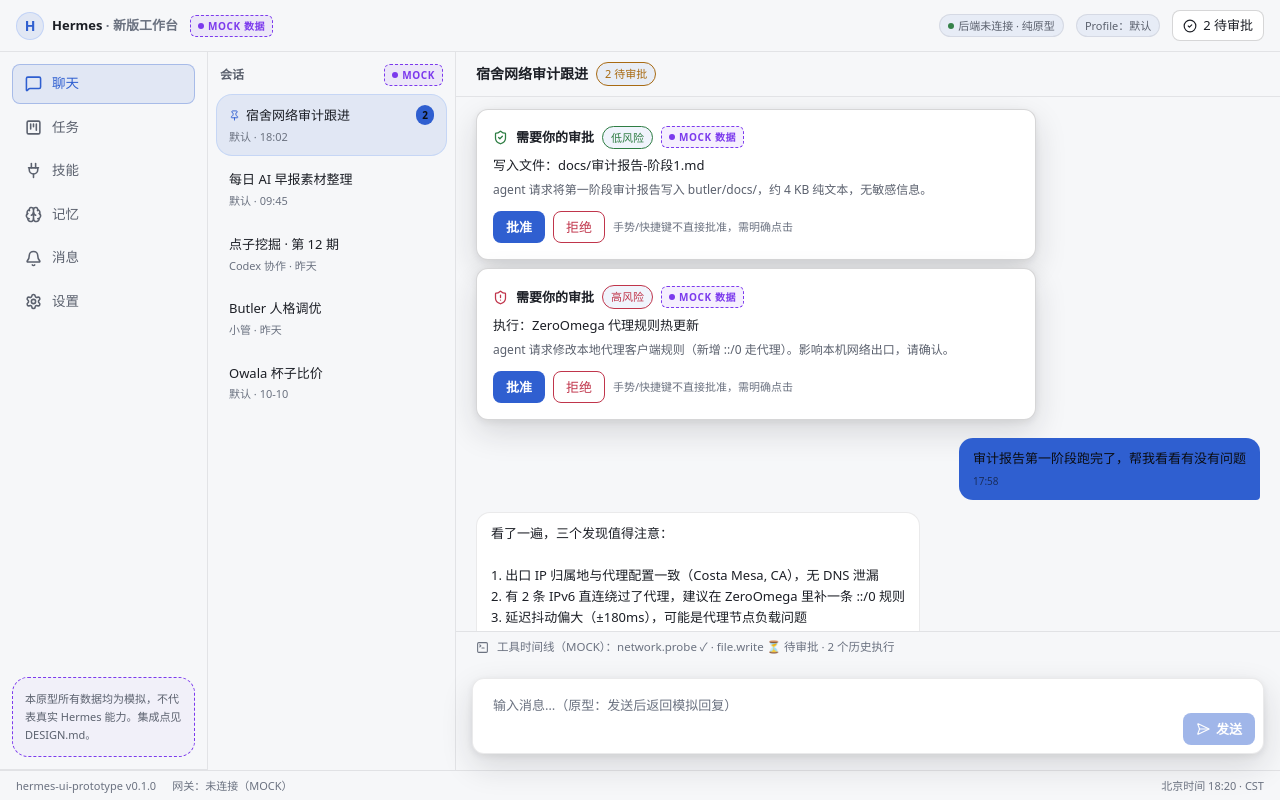
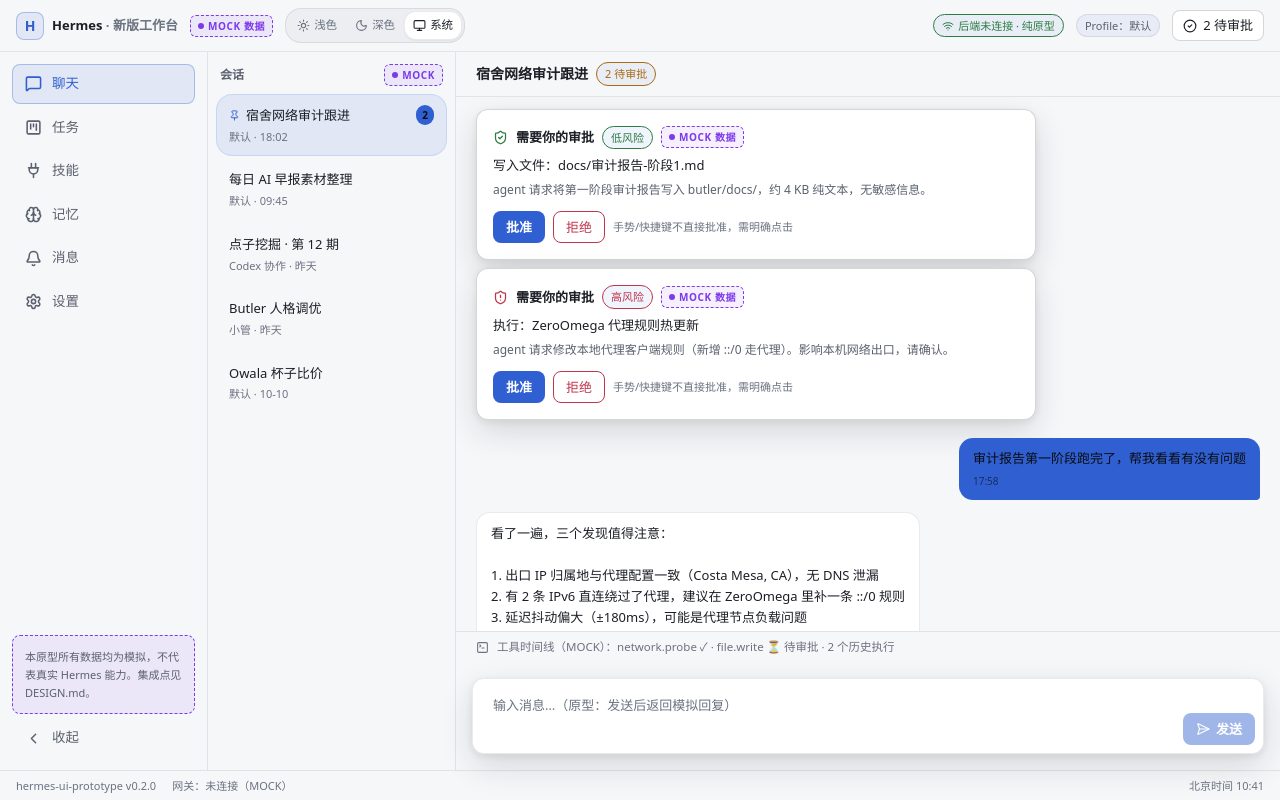
Before and after one commit to zimowan5-coder/Wan-s-Hermes-UI, a React (Vite) app in the folder prototype/: page / in a window 1280 px wide. Built offline with nearby package versions, Linux system fonts and the light colour scheme.

Commit message:
feat(shell): 可折叠导航 + 主题切换器 + 动态审批数 + 实时时钟

```diff
--- a/prototype/src/App.tsx
+++ b/prototype/src/App.tsx
@@ -1,5 +1,7 @@
-import { useState } from 'react'
+import { useMemo, useState } from 'react'
 import { Shell, type ViewId } from './components/Shell'
+import { mockApprovals, type Approval } from './mock/data'
+import { useTheme } from './theme/theme'
 import { ChatView } from './views/ChatView'
 import { MemoryView } from './views/MemoryView'
 import { MessagingView } from './views/MessagingView'
@@ -8,11 +10,29 @@ import { SkillsView } from './views/SkillsView'
 import { TasksView } from './views/TasksView'
 
 export default function App() {
+  const { mode, setMode } = useTheme()
   const [view, setView] = useState<ViewId>('chat')
+  const [approvals, setApprovals] = useState<Approval[]>(mockApprovals)
+  const [connectionOk, setConnectionOk] = useState(true) // MOCK：模拟连接状态
+
+  const pendingCount = useMemo(() => approvals.filter(a => a.status === 'pending').length, [approvals])
+
+  const decideApproval = (id: string, ok: boolean) =>
+    setApprovals(prev => prev.map(a => (a.id === id ? { ...a, status: ok ? 'approved' : 'denied' } : a)))
 
   return (
-    <Shell view={view} setView={setView}>
-      {view === 'chat' && <ChatView />}
+    <Shell
+      view={view}
+      setView={setView}
+      themeMode={mode}
+      onThemeChange={setMode}
+      pendingApprovals={pendingCount}
+      connectionOk={connectionOk}
+      onToggleConnection={() => setConnectionOk(v => !v)}
+    >
+      {view === 'chat' && (
+        <ChatView approvals={approvals} onDecideApproval={decideApproval} connectionOk={connectionOk} />
+      )}
       {view === 'tasks' && <TasksView />}
       {view === 'skills' && <SkillsView />}
       {view === 'memory' && <MemoryView />}
--- a/prototype/src/components/Shell.tsx
+++ b/prototype/src/components/Shell.tsx
@@ -1,7 +1,9 @@
 import {
-  Bell, Brain, CheckCircle2, MessageSquare, Plug2, Settings as SettingsIcon, SquareKanban
+  Bell, Brain, CheckCircle2, ChevronLeft, ChevronRight, MessageSquare,
+  Monitor, Moon, Plug2, Settings as SettingsIcon, SquareKanban, Sun, Wifi, WifiOff
 } from 'lucide-react'
-import type { ReactNode } from 'react'
+import { useEffect, useState, type ReactNode } from 'react'
+import type { ThemeMode } from '../theme/theme'
 import { MockBadge } from './MockBadge'
 
 export type ViewId = 'chat' | 'tasks' | 'skills' | 'memory' | 'messaging' | 'settings'
@@ -15,64 +17,166 @@ const NAV: { id: ViewId; label: string; icon: typeof MessageSquare; hint: string
   { id: 'settings', label: '设置', icon: SettingsIcon, hint: 'Profile · 模型 · 连接' }
 ]
 
+const THEMES: { id: ThemeMode; label: string; icon: typeof Sun }[] = [
+  { id: 'light', label: '浅色', icon: Sun },
+  { id: 'dark', label: '深色', icon: Moon },
+  { id: 'system', label: '跟随系统', icon: Monitor }
+]
+
+function useNow() {
+  const [now, setNow] = useState(() => new Date())
+  useEffect(() => {
+    const t = window.setInterval(() => setNow(new Date()), 30000)
+    return () => window.clearInterval(t)
+  }, [])
+  return now
+}
+
 export function Shell({
-  view, setView, children
+  view, setView, children,
+  themeMode, onThemeChange,
+  pendingApprovals, connectionOk, onToggleConnection
 }: {
   view: ViewId
   setView: (v: ViewId) => void
   children: ReactNode
+  themeMode: ThemeMode
+  onThemeChange: (m: ThemeMode) => void
+  pendingApprovals: number
+  connectionOk: boolean
+  onToggleConnection: () => void
 }) {
+  const [collapsed, setCollapsed] = useState(() => {
+    try { return window.localStorage.getItem('hermes-ui-nav-collapsed') === '1' } catch { return false }
+  })
+  const now = useNow()
+
+  const toggleNav = () => {
+    setCollapsed(c => {
+      try { window.localStorage.setItem('hermes-ui-nav-collapsed', c ? '0' : '1') } catch { /* ignore */ }
+      return !c
+    })
+  }
+
+  const timeStr = `${String(now.getHours()).padStart(2, '0')}:${String(now.getMinutes()).padStart(2, '0')}`
+
   return (
     <div className="flex flex-col h-full">
       {/* 顶栏 */}
-      <header className="hairline-b flex items-center gap-3 px-4 h-13 shrink-0" style={{ height: 52 }}>
+      <header className="hairline-b flex items-center gap-3 px-4 shrink-0" style={{ height: 52 }}>
         <div className="flex items-center gap-2">
           <div
             className="w-7 h-7 rounded-lg flex items-center justify-center font-bold text-sm"
-            style={{ background: 'var(--ui-accent-dim)', color: 'var(--ui-accent)', border: '1px solid rgba(122,162,247,0.3)' }}
-          >
-            H
-          </div>
-          <div className="leading-tight">
-            <div className="font-semibold text-[13px]">Hermes <span style={{ color: 'var(--ui-fg-faint)' }}>· 新版工作台</span></div>
-          </div>
+            style={{ background: 'var(--accent-soft)', color: 'var(--accent)', border: '1px solid var(--accent-border)', borderRadius: 'var(--radius-sm)' }}
+            aria-hidden
+          >H</div>
+          {!collapsed && (
+            <div className="leading-tight">
+              <div className="font-semibold text-[13px]">Hermes <span style={{ color: 'var(--fg-tertiary)' }}>· 新版工作台</span></div>
+            </div>
+          )}
         </div>
         <MockBadge />
+
+        {/* 主题切换器 */}
+        <div role="group" aria-label="主题模式" className="flex items-center rounded-lg p-0.5" style={{ background: 'var(--bg-sunken)', border: '1px solid var(--border-subtle)' }}>
+          {THEMES.map(t => {
+            const Icon = t.icon
+            const active = themeMode === t.id
+            return (
+              <button
+                key={t.id}
+                onClick={() => onThemeChange(t.id)}
+                aria-pressed={active}
+                title={t.label}
+                className="flex items-center gap-1 px-2 py-1 rounded-md text-[11.5px]"
+                style={active
+                  ? { background: 'var(--bg-raised)', color: 'var(--fg-primary)', boxShadow: 'var(--shadow-sm)', border: '1px solid var(--border-subtle)' }
+                  : { color: 'var(--fg-tertiary)', border: '1px solid transparent' }}
+              >
+                <Icon size={13} />
+                {!collapsed && t.id !== 'system' && <span>{t.label}</span>}
+                {!collapsed && t.id === 'system' && <span>系统</span>}
+              </button>
+            )
+          })}
+        </div>
+
         <div className="flex-1" />
-        <span className="chip"><span className="w-1.5 h-1.5 rounded-full pulse-dot" style={{ background: 'var(--ui-ok)' }} />后端未连接 · 纯原型</span>
+
+        {/* 连接状态（MOCK 可切换，用于演示断连态） */}
+        <button
+          className="chip"
+          onClick={onToggleConnection}
+          title="模拟：点击切换连接/断连状态"
+          style={connectionOk ? { color: 'var(--success)', borderColor: 'var(--success)' } : { color: 'var(--danger)', borderColor: 'var(--danger)' }}
+        >
+          {connectionOk ? <Wifi size={12} /> : <WifiOff size={12} />}
+          {connectionOk ? '后端未连接 · 纯原型' : '已断连（模拟）'}
+        </button>
         <span className="chip">Profile：默认</span>
-        <button className="btn" style={{ padding: '5px 10px' }}><CheckCircle2 size={14} />2 待审批</button>
+        <button className="btn" style={{ padding: '5px 10px' }} onClick={() => setView('chat')} title="前往聊天查看待审批">
+          <CheckCircle2 size={14} />
+          {pendingApprovals > 0 ? `${pendingApprovals} 待审批` : '审批'}
+        </button>
       </header>
 
       <div className="flex flex-1 min-h-0">
-        {/* 左导航 rail */}
-        <nav className="hairline-b flex flex-col gap-1 p-3 shrink-0" style={{ width: 208, borderRight: '1px solid var(--ui-stroke)' }}>
+        {/* 左导航 rail（可折叠） */}
+        <nav
+          aria-label="主导航"
+          className="flex flex-col gap-1 p-3 shrink-0 transition-all"
+          style={{
+            width: collapsed ? 64 : 208,
+            borderRight: '1px solid var(--border-subtle)',
+            transitionDuration: 'var(--motion-normal)'
+          }}
+        >
           {NAV.map(item => {
             const Icon = item.icon
             const active = view === item.id
             return (
-              <button key={item.id} className={`nav-item ${active ? 'active' : ''}`} onClick={() => setView(item.id)} title={item.hint}>
-                <Icon size={17} strokeWidth={2.2} />
-                <span>{item.label}</span>
+              <button
+                key={item.id}
+                className={`nav-item ${active ? 'active' : ''}`}
+                onClick={() => setView(item.id)}
+                title={collapsed ? `${item.label} · ${item.hint}` : item.hint}
+                aria-current={active ? 'page' : undefined}
+                style={collapsed ? { justifyContent: 'center', padding: '8px' } : undefined}
+              >
+                <Icon size={17} strokeWidth={2.2} aria-hidden />
+                {!collapsed && <span>{item.label}</span>}
               </button>
             )
           })}
           <div className="flex-1" />
-          <div className="rounded-lg p-3 text-[11px] leading-relaxed" style={{ background: 'rgba(187,154,247,0.07)', border: '1px dashed var(--ui-mock)', color: 'var(--ui-fg-muted)' }}>
-            本原型所有数据均为模拟，不代表真实 Hermes 能力。集成点见 DESIGN.md。
-          </div>
+          {!collapsed && (
+            <div className="rounded-lg p-3 text-[11px] leading-relaxed" style={{ background: 'var(--mock-soft)', border: '1px dashed var(--mock)', color: 'var(--fg-secondary)', borderRadius: 'var(--radius-sm)' }}>
+              本原型所有数据均为模拟，不代表真实 Hermes 能力。集成点见 DESIGN.md。
+            </div>
+          )}
+          <button
+            className="nav-item"
+            onClick={toggleNav}
+            aria-expanded={!collapsed}
+            aria-label={collapsed ? '展开导航栏' : '折叠导航栏'}
+            title={collapsed ? '展开导航栏' : '折叠导航栏'}
+            style={collapsed ? { justifyContent: 'center', padding: '8px' } : undefined}
+          >
+            {collapsed ? <ChevronRight size={17} aria-hidden /> : <><ChevronLeft size={17} aria-hidden /><span>收起</span></>}
+          </button>
         </nav>
 
         {/* 主视图 */}
-        <main className="flex-1 min-w-0 flex flex-col">{children}</main>
+        <main className="flex-1 min-w-0 flex flex-col" id="main-view">{children}</main>
       </div>
 
-      {/* 状态栏 */}
-      <footer className="hairline-t flex items-center gap-4 px-4 text-[11px] shrink-0" style={{ height: 30, color: 'var(--ui-fg-faint)' }}>
-        <span>hermes-ui-prototype v0.1.0</span>
+      {/* 状态栏（实时时钟） */}
+      <footer className="hairline-t flex items-center gap-4 px-4 text-[11px] shrink-0" style={{ height: 30, color: 'var(--fg-tertiary)' }}>
+        <span>hermes-ui-prototype v0.2.0</span>
         <span>网关：未连接（MOCK）</span>
         <span className="flex-1" />
-        <span>北京时间 18:20 · CST</span>
+        <span>北京时间 {timeStr}</span>
       </footer>
     </div>
   )
```
